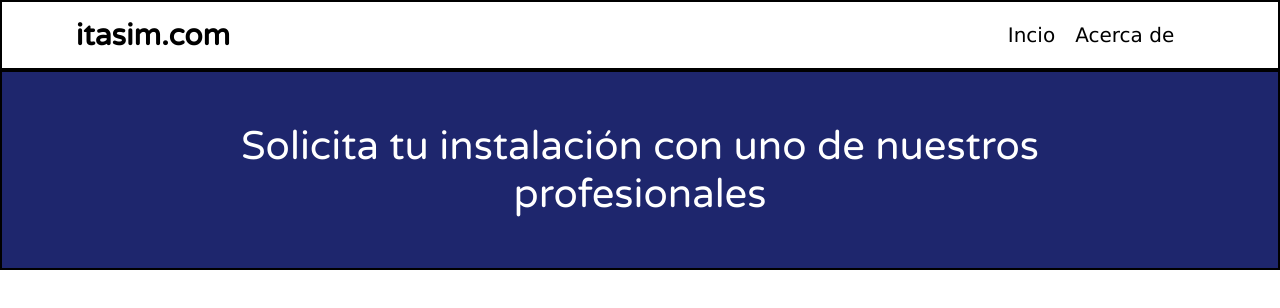
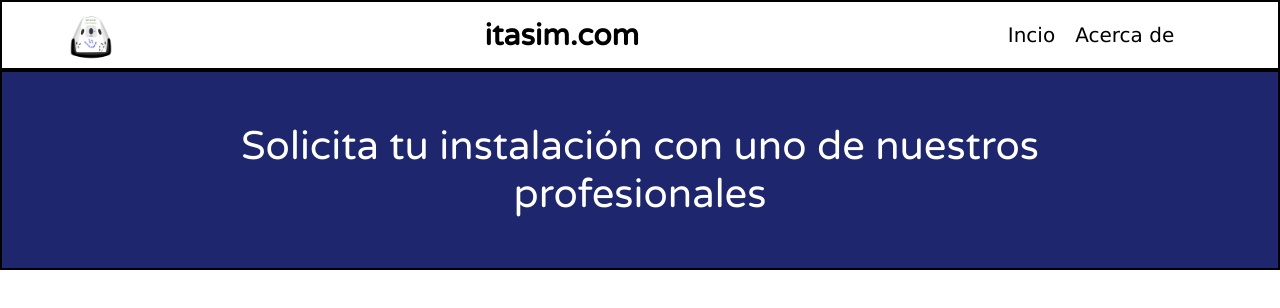
Before and after one commit to th3founder/itasim2, a plain HTML site: page index.html in a window 1280 px wide. Drawn offline with Linux system fonts and the light colour scheme.

Commit message:
Mejora en el header, contenedores, logo, espaciados

```diff
--- a/index.html
+++ b/index.html
@@ -13,6 +13,9 @@
 <body>
     <header class="header-container">
         <section class="header__conbox">
+            <figure class="img-container">
+                <img src="./img/dragon.png" alt="" class="img">
+            </figure>
             <div class="header-box conbox">
                 <h2>itasim.com</h2>
             </div>
--- a/styles.css
+++ b/styles.css
@@ -42,6 +42,16 @@ html{
     font-family: Verdana;
 }
 
+.img-container{
+    width: 5rem;
+    height: 5rem;
+}
+
+.img{
+    width: 100%;
+    object-fit: cover;
+}
+
 
 
 
```
